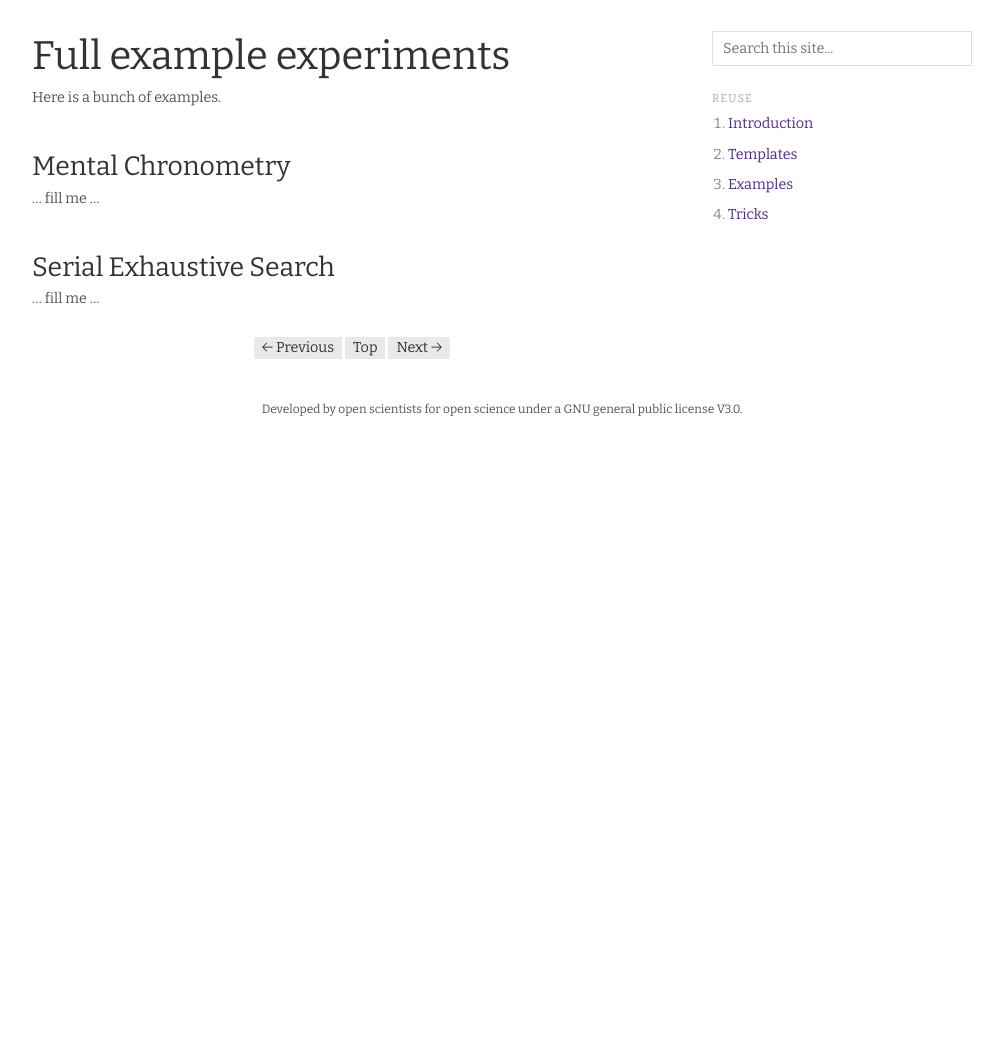
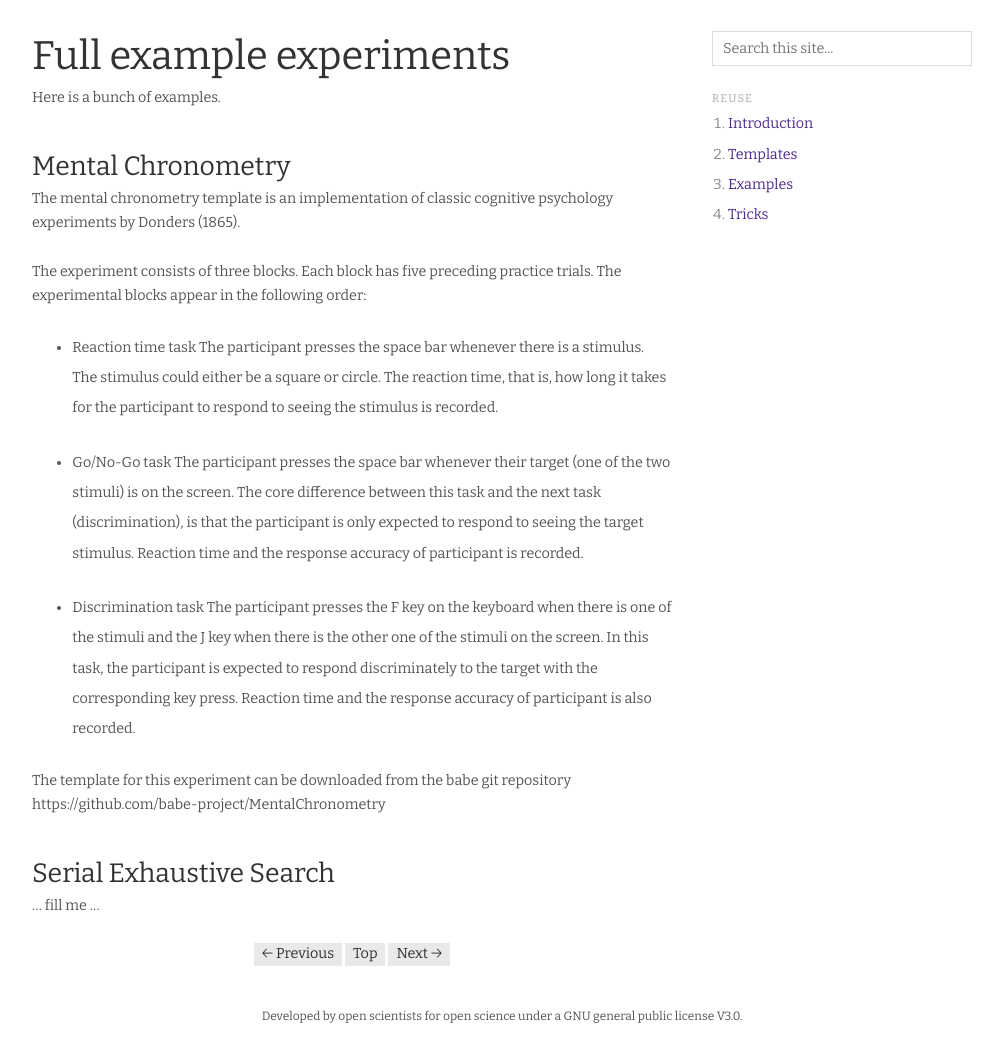
Before and after one commit to magpie-ea/magpie-site, a Jekyll site: the page built from reuse/examples.markdown, in a window 1280 px wide, cut to the strip 207-1245 px from the top of the page. Shown: the whole strip, without its empty margins (138-1141 px from the left). Built offline with Jekyll 4.4.1, drawn with Linux system fonts in a browser that asks for light colours; nearby versions of some CDN libraries; before the commit the page ends 900 px from its top, so only the background shows below that.

Commit message:
Update MentalChronometry.md
Summary Mentalchronometry

```diff
--- a/reuse/examples/MentalChronometry.md
+++ b/reuse/examples/MentalChronometry.md
@@ -1,3 +1,16 @@
 ## Mental Chronometry
 
-... fill me ...
+The mental chronometry template is an implementation of classic cognitive psychology experiments by Donders (1865).
+
+The experiment consists of three blocks. Each block has five preceding practice trials. The experimental blocks appear in the following order:
+
+- Reaction time task
+The participant presses the space bar whenever there is a stimulus. The stimulus could either be a square or circle. The reaction time, that is, how long it takes for the participant to respond to seeing the stimulus is recorded.
+
+- Go/No-Go task
+The participant presses the space bar whenever their target (one of the two stimuli) is on the screen. The core difference between this task and the next task (discrimination), is that the participant is only expected to respond to seeing the target stimulus. Reaction time and the response accuracy of participant is recorded.
+
+- Discrimination task
+The participant presses the F key on the keyboard when there is one of the stimuli and the J key when there is the other one of the stimuli on the screen. In this task, the participant is expected to respond discriminately to the target with the corresponding key press. Reaction time and the response accuracy of participant is also recorded.
+
+The template for this experiment can be downloaded from the babe git repository https://github.com/babe-project/MentalChronometry
```
